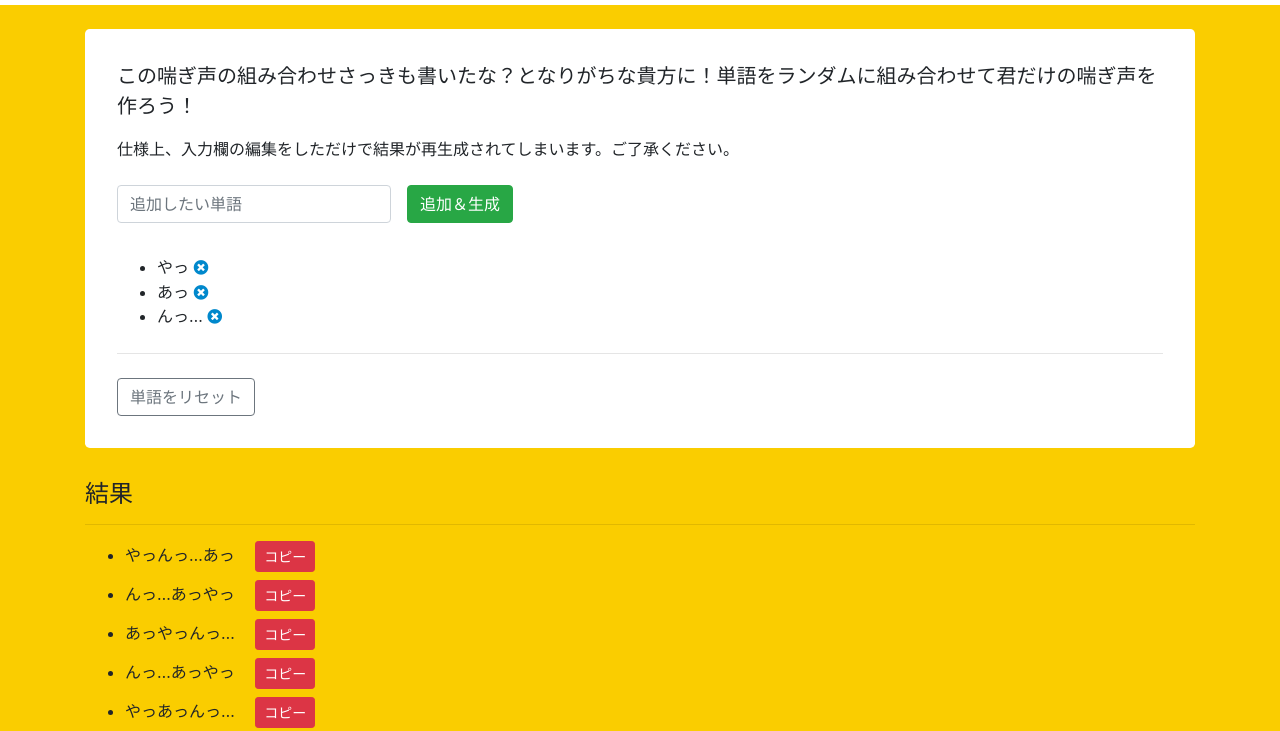
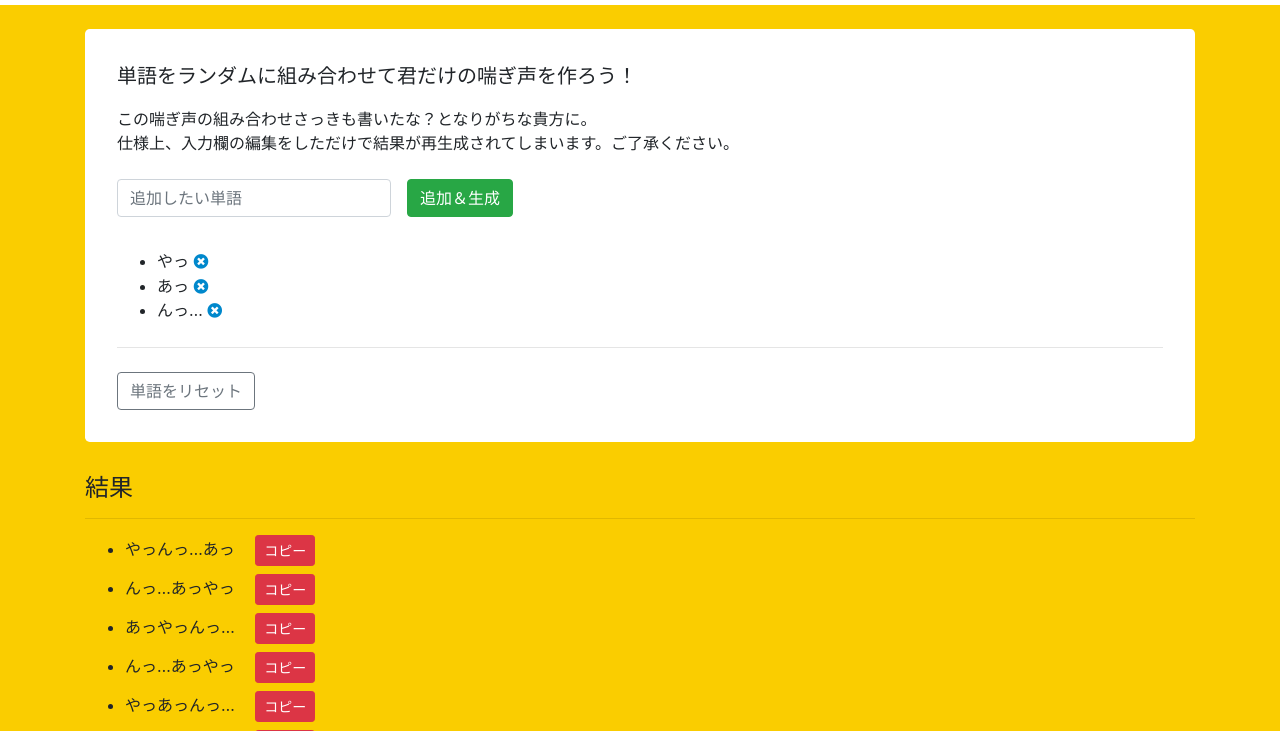
Before and after one commit to mitaru/superxxxmaker, a plain HTML site: page index.html in a window 1280 px wide. Shown: the part 51-782 px from the top of the page. Drawn offline with nearby package versions, Linux system fonts and the light colour scheme.

Commit message:
Update index.html

```diff
--- a/index.html
+++ b/index.html
@@ -59,8 +59,9 @@
 
   <div class="container" id="app">
     <div class="jumbotron mt-4">
-      <p class="lead">この喘ぎ声の組み合わせさっきも書いたな？となりがちな貴方に！単語をランダムに組み合わせて君だけの喘ぎ声を作ろう！</p>
-      <p class="mb-4">仕様上、入力欄の編集をしただけで結果が再生成されてしまいます。ご了承ください。</p>
+      <p class="lead">単語をランダムに組み合わせて君だけの喘ぎ声を作ろう！</p>
+      <p class="mb-4">この喘ぎ声の組み合わせさっきも書いたな？となりがちな貴方に。<br>
+      仕様上、入力欄の編集をしただけで結果が再生成されてしまいます。ご了承ください。</p>
       <form class=" mb-4 d-flex flex-column flex-md-row" @submit.prevent="addItem">
         <div class="form-group mb-2 flex-column flex-fill flex-md-grow-0 wordInput">
           <label for="inputPassword2" class="sr-only">追加したい単語</label>
```
